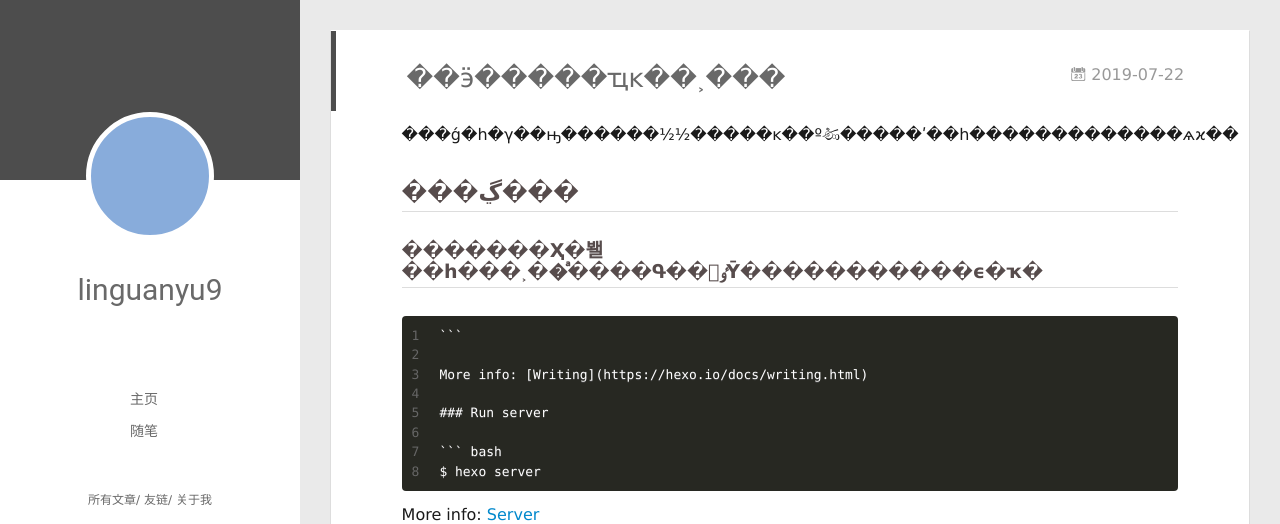
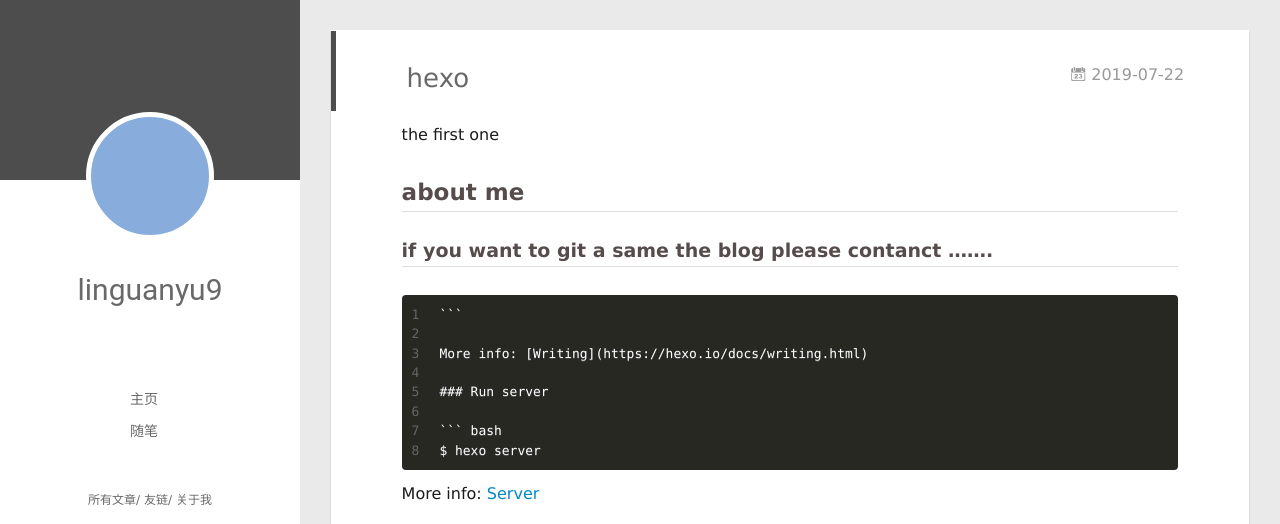
Before and after one commit to linguanyu9/linguanyu9.github.io, a plain HTML site: page 2019/07/22/hello-world/index.html in a window 1280 px wide. Shown: the top 524 px of the page. Drawn offline with Linux system fonts and the light colour scheme; no server answers.

Commit message:
Site updated: 2019-07-22 13:38:43

````diff
--- a/2019/07/22/hello-world/index.html
+++ b/2019/07/22/hello-world/index.html
@@ -6,19 +6,19 @@
   <meta name="renderer" content="webkit">
   <meta http-equiv="X-UA-Compatible" content="IE=edge">
   <link rel="dns-prefetch" href="http://yoursite.com">
-  <title>��ӭ�����ҵĸ��˲��� | Hexo</title>
+  <title>hexo | Hexo</title>
   <meta name="viewport" content="width=device-width, initial-scale=1, maximum-scale=1">
-  <meta name="description" content="���ǵ�һ�γ��ԣ������½½�����ĸ��ºܶණ�����ʹ��һ�������������ѧϰ�� ���ڲ����������Ҳ�봴��һ���˲��ͣ����Գ��԰ٶȲ�����������ϵ�ҡ�12345678```More info: [Writing](https://hexo.io/docs/writing.html)### Run server``` bash$ h">
+  <meta name="description" content="the first one  about meif you want to git a same the blog please contanct …….12345678```More info: [Writing](https://hexo.io/docs/writing.html)### Run server``` bash$ hexo server  More info: Server Ge">
 <meta property="og:type" content="article">
-<meta property="og:title" content="��ӭ�����ҵĸ��˲���">
+<meta property="og:title" content="hexo">
 <meta property="og:url" content="http://yoursite.com/2019/07/22/hello-world/index.html">
 <meta property="og:site_name" content="Hexo">
-<meta property="og:description" content="���ǵ�һ�γ��ԣ������½½�����ĸ��ºܶණ�����ʹ��һ�������������ѧϰ�� ���ڲ����������Ҳ�봴��һ���˲��ͣ����Գ��԰ٶȲ�����������ϵ�ҡ�12345678```More info: [Writing](https://hexo.io/docs/writing.html)### Run server``` bash$ h">
+<meta property="og:description" content="the first one  about meif you want to git a same the blog please contanct …….12345678```More info: [Writing](https://hexo.io/docs/writing.html)### Run server``` bash$ hexo server  More info: Server Ge">
 <meta property="og:locale" content="zh-CN">
-<meta property="og:updated_time" content="2019-07-22T05:21:07.710Z">
+<meta property="og:updated_time" content="2019-07-22T05:38:11.730Z">
 <meta name="twitter:card" content="summary">
-<meta name="twitter:title" content="��ӭ�����ҵĸ��˲���">
-<meta name="twitter:description" content="���ǵ�һ�γ��ԣ������½½�����ĸ��ºܶණ�����ʹ��һ�������������ѧϰ�� ���ڲ����������Ҳ�봴��һ���˲��ͣ����Գ��԰ٶȲ�����������ϵ�ҡ�12345678```More info: [Writing](https://hexo.io/docs/writing.html)### Run server``` bash$ h">
+<meta name="twitter:title" content="hexo">
+<meta name="twitter:description" content="the first one  about meif you want to git a same the blog please contanct …….12345678```More info: [Writing](https://hexo.io/docs/writing.html)### Run server``` bash$ hexo server  More info: Server Ge">
 
     <link rel="alternative" href="/atom.xml" title="Hexo" type="application/atom+xml">
 
@@ -161,7 +161,7 @@
 
 
     <h1 class="article-title" itemprop="name">
-      ��ӭ�����ҵĸ��˲���
+      hexo
     </h1>
 
 
@@ -174,8 +174,8 @@
 
     <div class="article-entry" itemprop="articleBody">
 
-        <p>���ǵ�һ�γ��ԣ������½½�����ĸ��ºܶණ�����ʹ��һ�������������ѧϰ��</p>
-<h2 id="���ڲ���"><a href="#���ڲ���" class="headerlink" title="���ڲ���"></a>���ڲ���</h2><h3 id="�������Ҳ�봴��һ���˲��ͣ����Գ��԰ٶY�����������ϵ�ҡ�"><a href="#�������Ҳ�봴��һ���˲��ͣ����Գ��԰ٶY�����������ϵ�ҡ�" class="headerlink" title="�������Ҳ�봴��һ���˲��ͣ����Գ��԰ٶȲ�����������ϵ�ҡ�"></a>�������Ҳ�봴��һ���˲��ͣ����Գ��԰ٶȲ�����������ϵ�ҡ�</h3><figure class="highlight plain"><table><tr><td class="gutter"><pre><span class="line">1</span><br><span class="line">2</span><br><span class="line">3</span><br><span class="line">4</span><br><span class="line">5</span><br><span class="line">6</span><br><span class="line">7</span><br><span class="line">8</span><br></pre></td><td class="code"><pre><span class="line">```</span><br><span class="line"></span><br><span class="line">More info: [Writing](https://hexo.io/docs/writing.html)</span><br><span class="line"></span><br><span class="line">### Run server</span><br><span class="line"></span><br><span class="line">``` bash</span><br><span class="line">$ hexo server</span><br></pre></td></tr></table></figure>
+        <p>the first one </p>
+<h2 id="about-me"><a href="#about-me" class="headerlink" title="about me"></a>about me</h2><h3 id="if-you-want-to-git-a-same-the-blog-please-contanct-……"><a href="#if-you-want-to-git-a-same-the-blog-please-contanct-……" class="headerlink" title="if you want to git a same the blog please contanct ……."></a>if you want to git a same the blog please contanct …….</h3><figure class="highlight plain"><table><tr><td class="gutter"><pre><span class="line">1</span><br><span class="line">2</span><br><span class="line">3</span><br><span class="line">4</span><br><span class="line">5</span><br><span class="line">6</span><br><span class="line">7</span><br><span class="line">8</span><br></pre></td><td class="code"><pre><span class="line">```</span><br><span class="line"></span><br><span class="line">More info: [Writing](https://hexo.io/docs/writing.html)</span><br><span class="line"></span><br><span class="line">### Run server</span><br><span class="line"></span><br><span class="line">``` bash</span><br><span class="line">$ hexo server</span><br></pre></td></tr></table></figure>
 
 <p>More info: <a href="https://hexo.io/docs/server.html" target="_blank" rel="noopener">Server</a></p>
 <h3 id="Generate-static-files"><a href="#Generate-static-files" class="headerlink" title="Generate static files"></a>Generate static files</h3><figure class="highlight bash"><table><tr><td class="gutter"><pre><span class="line">1</span><br></pre></td><td class="code"><pre><span class="line">$ hexo generate</span><br></pre></td></tr></table></figure>
````
Also changed, not shown: archives/2019/07/index.html (+1 -1 lines), archives/2019/index.html (+1 -1 lines), archives/index.html (+1 -1 lines), index.html (+3 -3 lines).
